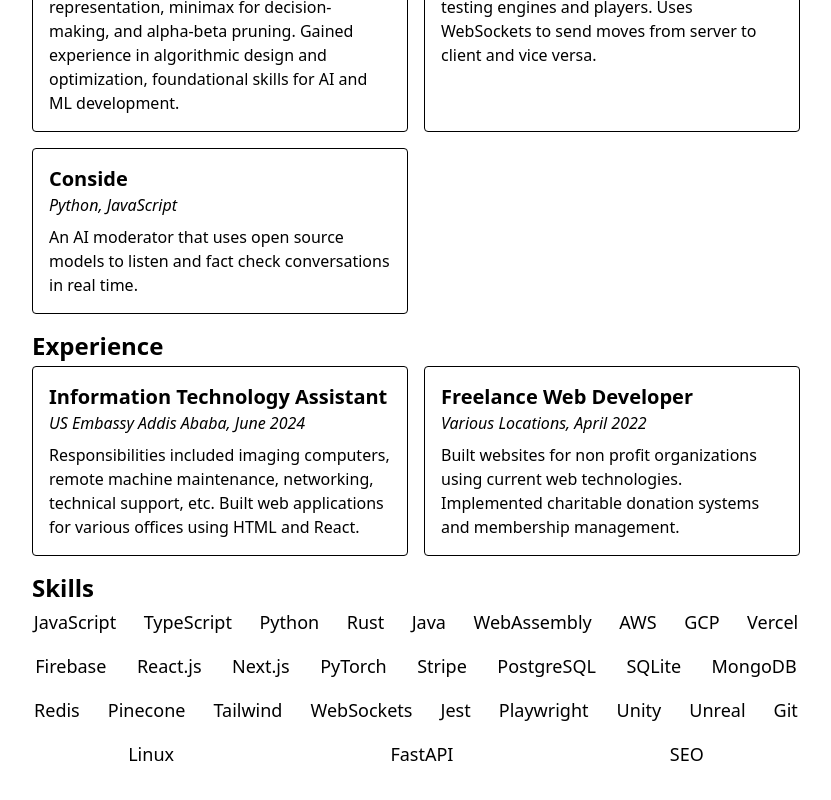
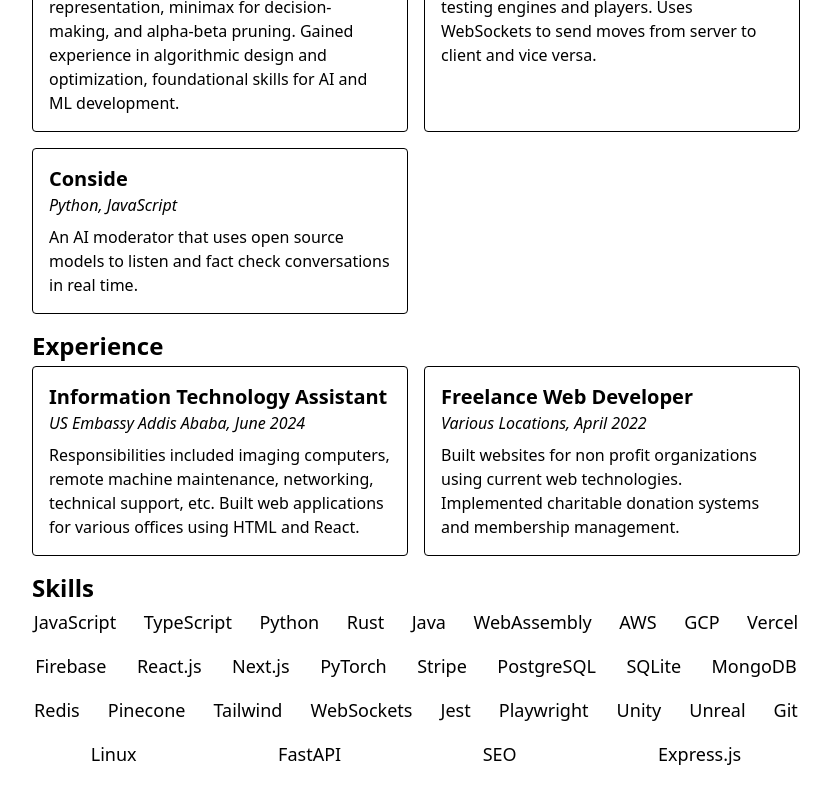
Before and after one commit to ntedvs/natedavis.dev, a Next.js app: page / in a window 1280 px wide. Shown: the part 540-1340 px from the top of the page, without its empty margins (224-1055 px from the left). Built offline with nearby package versions, Linux system fonts and the light colour scheme.

Commit message:
Update page.tsx

```diff
--- a/src/app/page.tsx
+++ b/src/app/page.tsx
@@ -99,6 +99,7 @@ export default function Home() {
         <p>Linux</p>
         <p>FastAPI</p>
         <p>SEO</p>
+        <p>Express.js</p>
       </div>
     </>
   )
```
